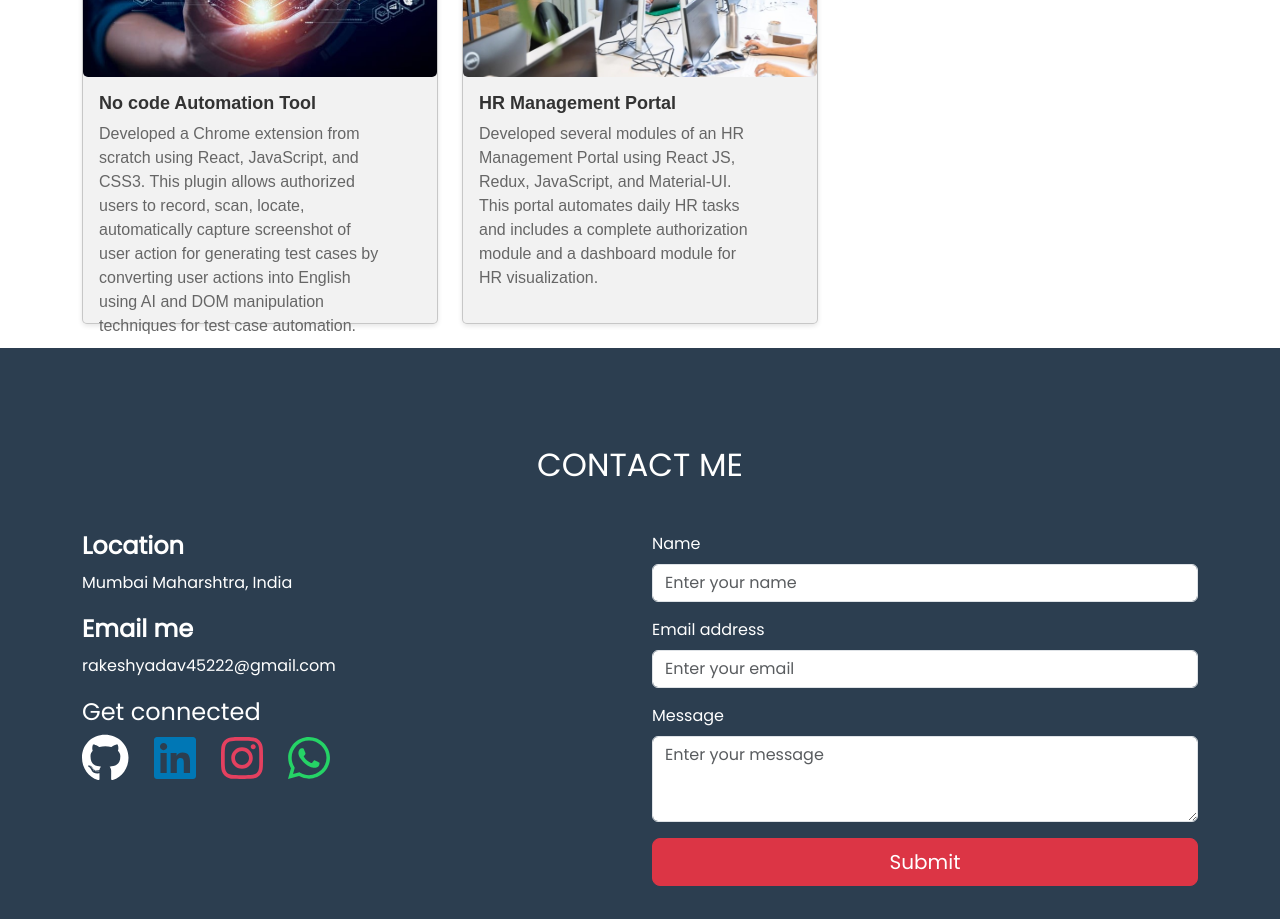
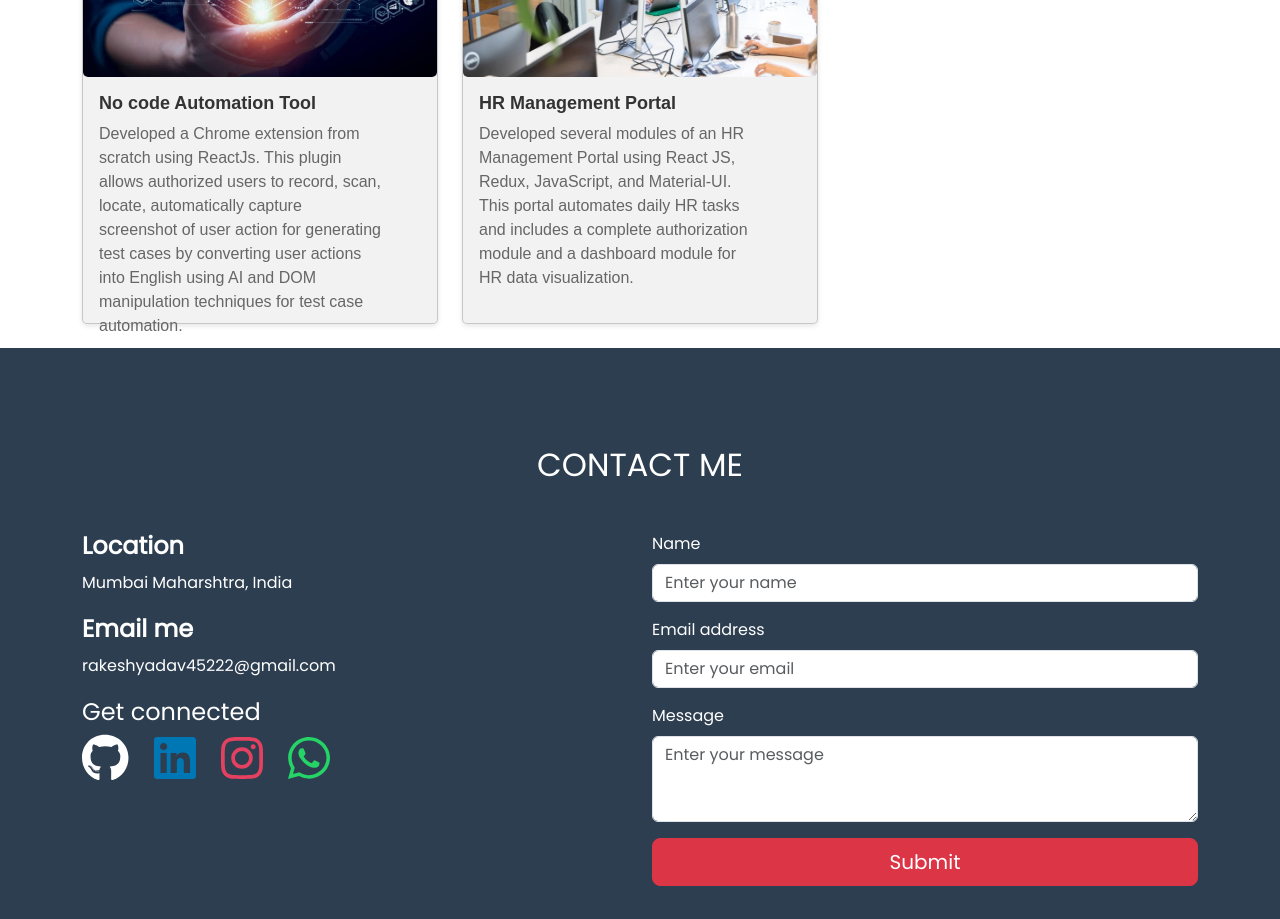
Before and after one commit to rakeshSoftwareDevops/React_Portfolio, a React (Create React App) app: page / in a window 1280 px wide. Shown: the part 4100-5019 px from the top of the page. Built offline with nearby package versions, Linux system fonts and the light colour scheme.

Commit message:
update ui.

```diff
--- a/src/pages/Project.js
+++ b/src/pages/Project.js
@@ -27,12 +27,12 @@ const projects = [
   },
   {
     title: "No code Automation Tool",
-    description: "Developed a Chrome extension from scratch using React, JavaScript, and CSS3. This plugin allows authorized users to record, scan, locate, automatically capture screenshot of user action for generating test cases by converting user actions into English using AI and DOM manipulation techniques for test case automation.",
+    description: "Developed a Chrome extension from scratch using ReactJs. This plugin allows authorized users to record, scan, locate, automatically capture screenshot of user action for generating test cases by converting user actions into English using AI and DOM manipulation techniques for test case automation.",
     image: project4
   },
   {
     title: "HR Management Portal",
-    description: "Developed several modules of an HR Management Portal using React JS, Redux, JavaScript, and Material-UI. This portal automates daily HR tasks and includes a complete authorization module and a dashboard module for HR visualization.",
+    description: "Developed several modules of an HR Management Portal using React JS, Redux, JavaScript, and Material-UI. This portal automates daily HR tasks and includes a complete authorization module and a dashboard module for HR data visualization.",
     image: project5
   }
   // Add more projects here
```
